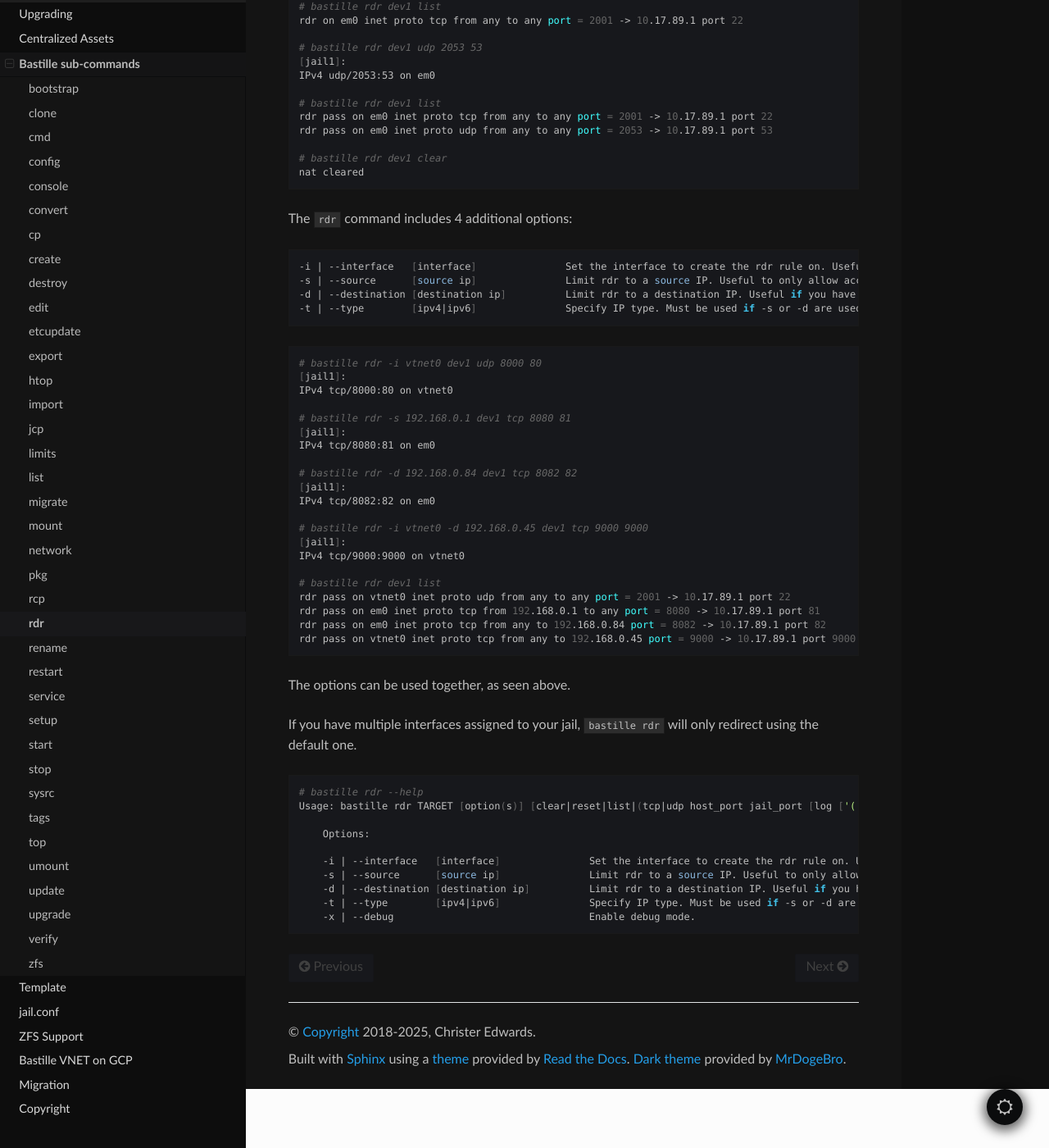
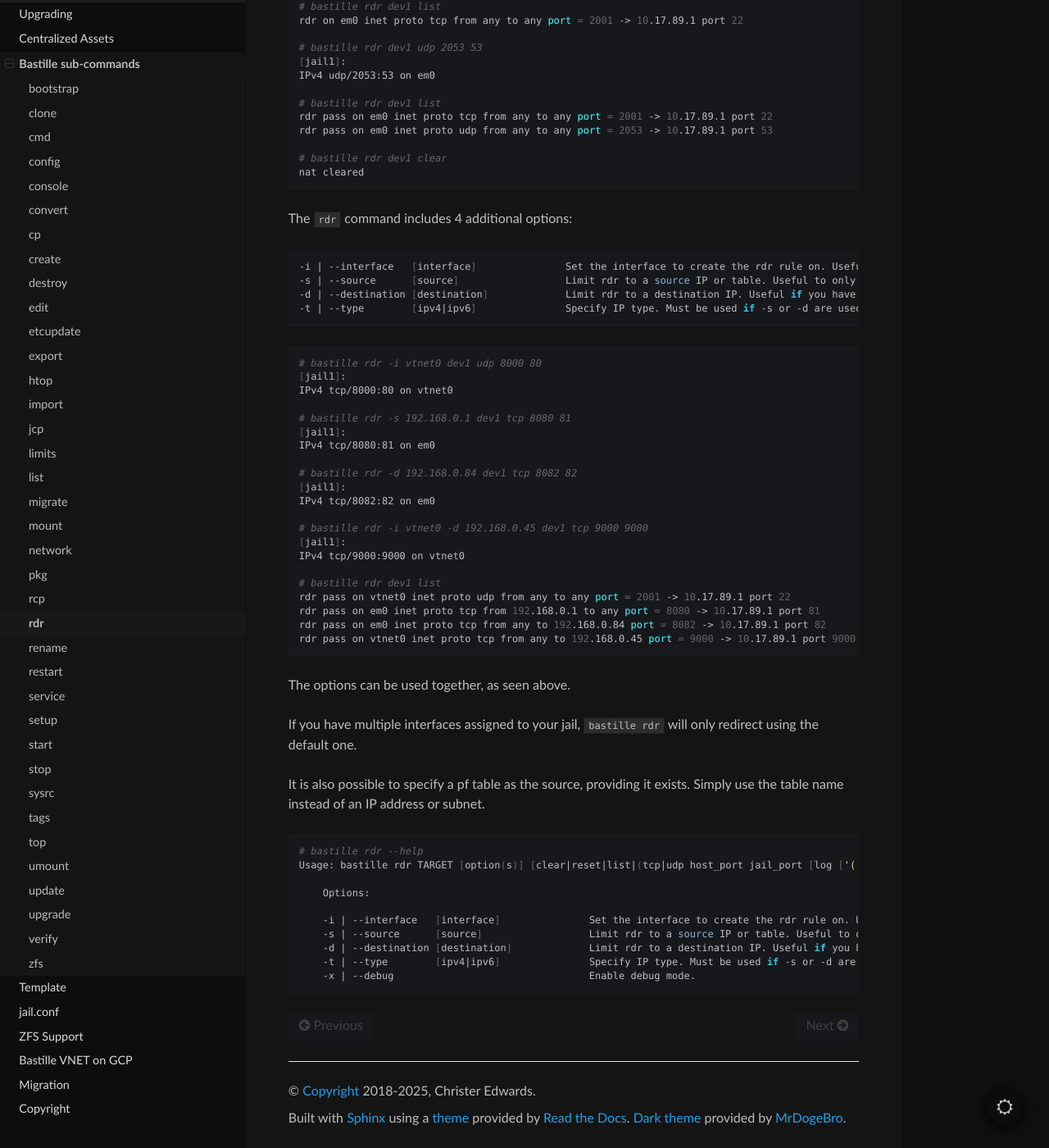
Before and after one commit to BastilleBSD/bastille, a Sphinx documentation site: the page built from docs/chapters/subcommands/rdr.rst, in a window 1280 px wide and 1400 px high, scrolled down 435 px. Shown: the whole window at 82% size. Built offline with Sphinx 7.4.7 and the Read the Docs theme 3.1.0, drawn with Linux system fonts in a browser that asks for light colours.

Commit message:
docs: rdr: add docs for table as source

```diff
--- a/docs/chapters/subcommands/rdr.rst
+++ b/docs/chapters/subcommands/rdr.rst
@@ -35,8 +35,8 @@ The ``rdr`` command includes 4 additional options:
 .. code-block:: shell
 
     -i | --interface   [interface]               Set the interface to create the rdr rule on. Useful if you have multiple interfaces.
-    -s | --source      [source ip]               Limit rdr to a source IP. Useful to only allow access from a certian IP or subnet.
-    -d | --destination [destination ip]          Limit rdr to a destination IP. Useful if you have multiple IPs on one interface.
+    -s | --source      [source]                  Limit rdr to a source IP or table. Useful to only allow access from certain sources.
+    -d | --destination [destination]             Limit rdr to a destination IP. Useful if you have multiple IPs on one interface.
     -t | --type        [ipv4|ipv6]               Specify IP type. Must be used if -s or -d are used. Defaults to both.
 
 .. code-block:: shell
@@ -68,6 +68,9 @@ The options can be used together, as seen above.
 If you have multiple interfaces assigned to your jail, ``bastille rdr`` will
 only redirect using the default one.
 
+It is also possible to specify a pf table as the source, providing it exists. Simply use the table
+name instead of an IP address or subnet.
+
 .. code-block:: shell
 
   # bastille rdr --help
@@ -76,7 +79,7 @@ only redirect using the default one.
       Options:
 
       -i | --interface   [interface]               Set the interface to create the rdr rule on. Useful if you have multiple interfaces.
-      -s | --source      [source ip]               Limit rdr to a source IP. Useful to only allow access from a certian IP or subnet.
-      -d | --destination [destination ip]          Limit rdr to a destination IP. Useful if you have multiple IPs on one interface.
+      -s | --source      [source]                  Limit rdr to a source IP or table. Useful to only allow access from certain sources.
+      -d | --destination [destination]             Limit rdr to a destination IP. Useful if you have multiple IPs on one interface.
       -t | --type        [ipv4|ipv6]               Specify IP type. Must be used if -s or -d are used. Defaults to both.
       -x | --debug                                 Enable debug mode.
```
